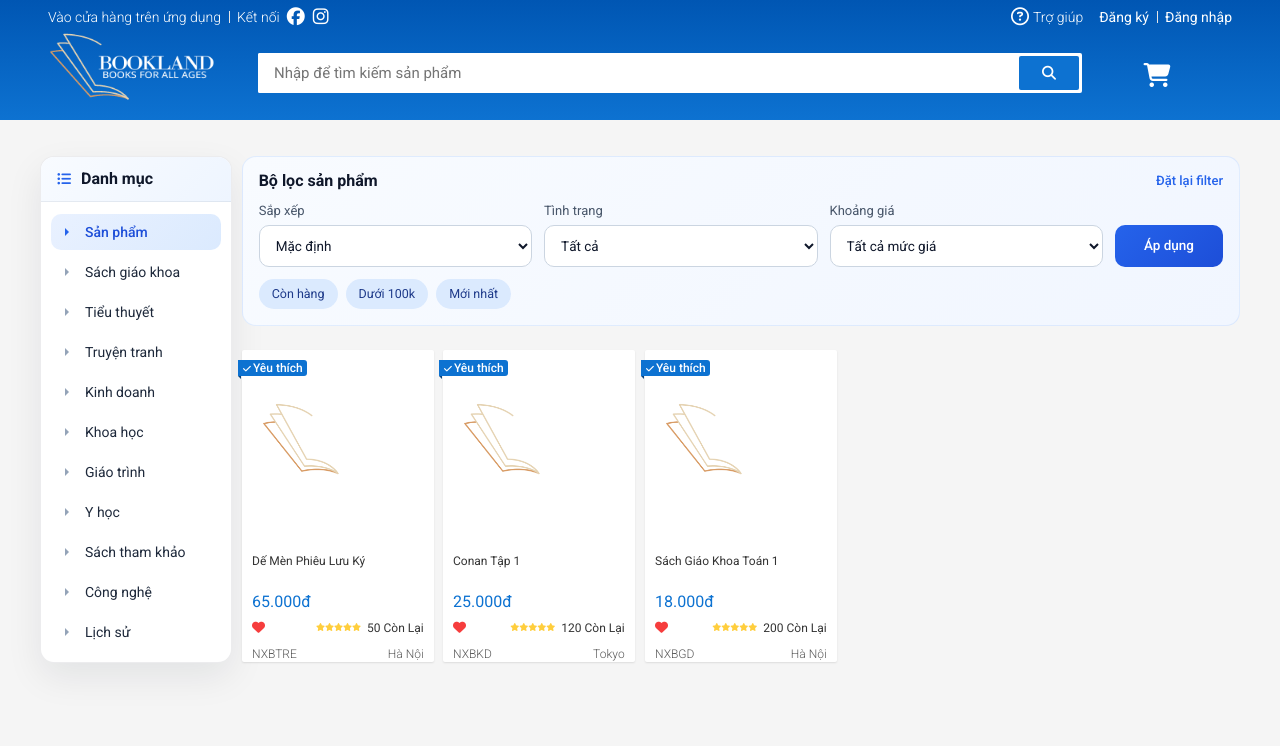
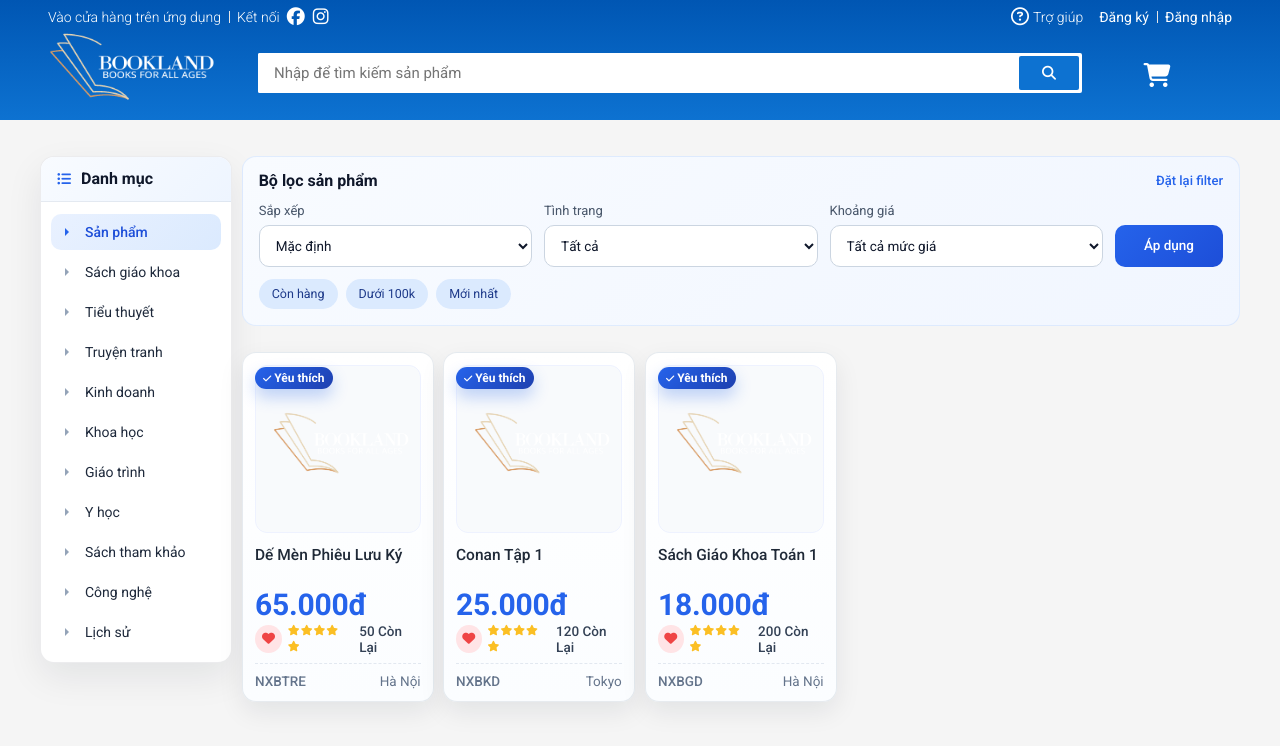
Before and after one commit to BaoMinhne/the-book-store-web-page, a PHP site: page / in a window 1280 px wide. Shown: the top 746 px of the page. Run offline with PHP 8.4, Linux system fonts and the light colour scheme; data that the repository does not hold is empty.

Commit message:
Làm mới giao diện card sản phẩm theo phong cách hiện đại

```diff
--- a/assets/css/main.css
+++ b/assets/css/main.css
@@ -1101,97 +1101,90 @@
 
 /* Product item */
 .home-product-item{
-    background-color: var(--white-color);
-    margin-top: 10px;
+    background: linear-gradient(180deg, #ffffff 0%, #fbfdff 100%);
+    margin-top: 12px;
     position: relative;
-    border-radius: 2px;
-    box-shadow: 0 1px 2px 0 rgba(0, 0, 0, 0.1);
-    transition: transform linear 0.1s;
-    /* khai báo khi có chuyển động sẽ tạo animation */
+    border-radius: 14px;
+    border: 1px solid rgba(148, 163, 184, 0.22);
+    box-shadow: 0 10px 26px rgba(15, 23, 42, 0.08);
+    transition: transform linear 0.15s, box-shadow linear 0.15s;
     will-change: transform;
     display: block;
     text-decoration: none;
+    overflow: hidden;
 }
 
 .home-product{
-    margin-bottom: 10px;
+    margin-bottom: 12px;
 }
 
 .home-product-item:hover{
-    box-shadow: 0 1px 20px 0 rgba(0, 0, 0, 0.05);
-    transform: translateY(-2px);
-    /* khi hover vào sẽ cho chuyển động lên trục Y lên -2px */
+    box-shadow: 0 14px 32px rgba(37, 99, 235, 0.16);
+    transform: translateY(-4px);
 }
 
 .home-product-item__img{
-    padding-top: 100%;
+    margin: 12px;
+    padding-top: calc(100% - 24px);
+    border-radius: 12px;
     background-repeat: no-repeat;
     background-size: contain;
     background-position: center;
-    /* border-top-left-radius: 2px;
-    border-top-right-radius: 2px; */
-
+    background-color: #f8fafc;
+    border: 1px solid #eef2ff;
 }
-/* padding: 100% - 100% là chiều ngang của thẻ chứa nó
-
-*/
 
 .home-product-item__name{
-    font-size: 1.2rem;
-    font-weight: 400;
-    color: var(--text-color);
-    line-height: 1.8rem;
-    height: 3.6rem;
+    font-size: 1.55rem;
+    font-weight: 500;
+    color: #1f2937;
+    line-height: 2.1rem;
+    height: 4.2rem;
     overflow: hidden;
-    display: block;
     display: -webkit-box;
     -webkit-box-orient: vertical;
     -webkit-line-clamp: 2;
     text-overflow: ellipsis;
-    /*gấp đôi line-height lên để quy định chỉ có 2 dòng được hiển thị
-    và dùng overflow hidden để ẩn đi các dòng thừa*/
-    margin: 10px 10px 6px;
+    margin: 2px 12px 10px;
 }
 
 .home-product-item__price{
     display: flex;
     align-items: baseline;
     flex-wrap: wrap;
+    margin: 0 12px;
 }
 
-/* .home-product-item__price-old{
-    font-size: 1.4rem;
-    color: #888;
-    margin-left: 10px;
-    text-decoration: line-through;
-} */
-
 .home-product-item__price-new{
-    font-size: 1.6rem;
-    color: var(--primary-color);
-    margin-left: 10px;
+    font-size: 3rem;
+    color: #2563eb;
+    font-weight: 700;
+    letter-spacing: -0.2px;
 }
 
 .home-product-item__action {
     display: flex;
-    justify-content: space-between;
-    margin: 10px;
     align-items: center;
+    margin: 10px 12px 8px;
+    gap: 6px;
 }
 
 /* Like CSS */
 .home-product-item__like{
+    width: 28px;
+    height: 28px;
+    border-radius: 50%;
+    display: inline-flex;
+    align-items: center;
+    justify-content: center;
+    background-color: #ffe4e6;
     font-size: 1.3rem;
     cursor: pointer;
 }
 
-/* .home-product-item__like-icon-empty{
-
-} */
-
 i.home-product-item__like-icon-fill{
     display: none;
-    color: #f63d3d;
+    color: #ef4444;
 }
 
 .home-product-item__like--liked .home-product-item__like-icon-fill{
@@ -1203,79 +1196,68 @@ i.home-product-item__like-icon-fill{
 }
 
 .home-product-item__rating{
-    font-size: 0.8rem;
-    color: #e4e4e4;
+    font-size: 1.05rem;
+    color: #fcd34d;
     margin-left: auto;
-    /* đẩy phần rating sát vào phần sold
-    - khi đặt auto nó sẽ đẩy đến khi nào động tới 1 item khác */
+    letter-spacing: 1px;
 }
 
 .home-product-item__rated {
-    color: var(--rating-color);
+    color: #fbbf24;
 }
 
 .home-product-item__sold{
-    font-size: 1.2rem;
-    color: var(--text-color);
-    margin-left: 6px;
+    font-size: 1.35rem;
+    color: #334155;
+    font-weight: 500;
+    margin-left: 4px;
 }
 
-.home-product-item__origin{
+div.home-product-item__origin{
     display: flex;
-    /* justify-content: space-between; */
-    margin: 0 10px;
-    color: #595959;
-    font-size: 1.2rem;
-    font-weight: 300;
+    margin: 0 12px 12px;
+    color: #64748b;
+    font-size: 1.35rem;
+    border-top: 1px dashed #e2e8f0;
+    padding-top: 9px;
 }
 
 .home-product-item__brand{
     margin-right: auto;
+    font-weight: 500;
 }
 
-.home-product-item__origin{
-    margin-right: 5px;
+span.home-product-item__origin{
+    margin-right: 0;
 }
 
 /* thẻ yêu thích cho sản phẩm */
 .home-product-item__favourite{
     position: absolute;
-    top: 10px;
-    left: -4px;
-    color: var(--primary-color);
-    background-color: currentColor;
-    /* thuộc tính giúp màu hiện tại luôn ăn theo màu hiện tại của color */
+    top: 14px;
+    left: 12px;
+    color: #1d4ed8;
+    background: linear-gradient(135deg, #2563eb 0%, #1e40af 100%);
     font-size: 1.2rem;
-    font-weight: 500;
-    line-height: 1.6rem;
-    padding-right: 4px;
-    border-top-right-radius: 3px;
-    border-bottom-right-radius: 3px;
+    font-weight: 600;
+    line-height: 1.8rem;
+    padding: 2px 8px;
+    border-radius: 999px;
+    box-shadow: 0 8px 16px rgba(37, 99, 235, 0.28);
 }
 
-
 .home-product-item__favourite::after{
-    content: "";
-    position: absolute;
-    left: 0;
-    bottom: -3px;
-    border-top: 3px solid currentColor;
-    /* currentcolor lúc này sẽ ăn theo color của thẻ cha */
-    filter: brightness(60%);
-    /* filter brightness dùng để giảm độ sáng của màu
-    trong trường họp này nó sẽ giảm độ sáng của màu hiện tại đi 40% */
-    border-left: 3px solid transparent;
+    content: none;
 }
 
-.home-product-item__favourite span{
+.home-product-item__favourite span,
+.home-product-item__favourite i{
     color: var(--white-color);
-
 }
 
 .home-product-item__favourite i{
-    font-size: 0.9rem;
-    color: var(--white-color);
-    margin: 0 2px 0 5px;
+    font-size: 0.95rem;
+    margin: 0 3px 0 0;
 }
 
 /* Thẻ giảm giá cho sản phẩm */
```
